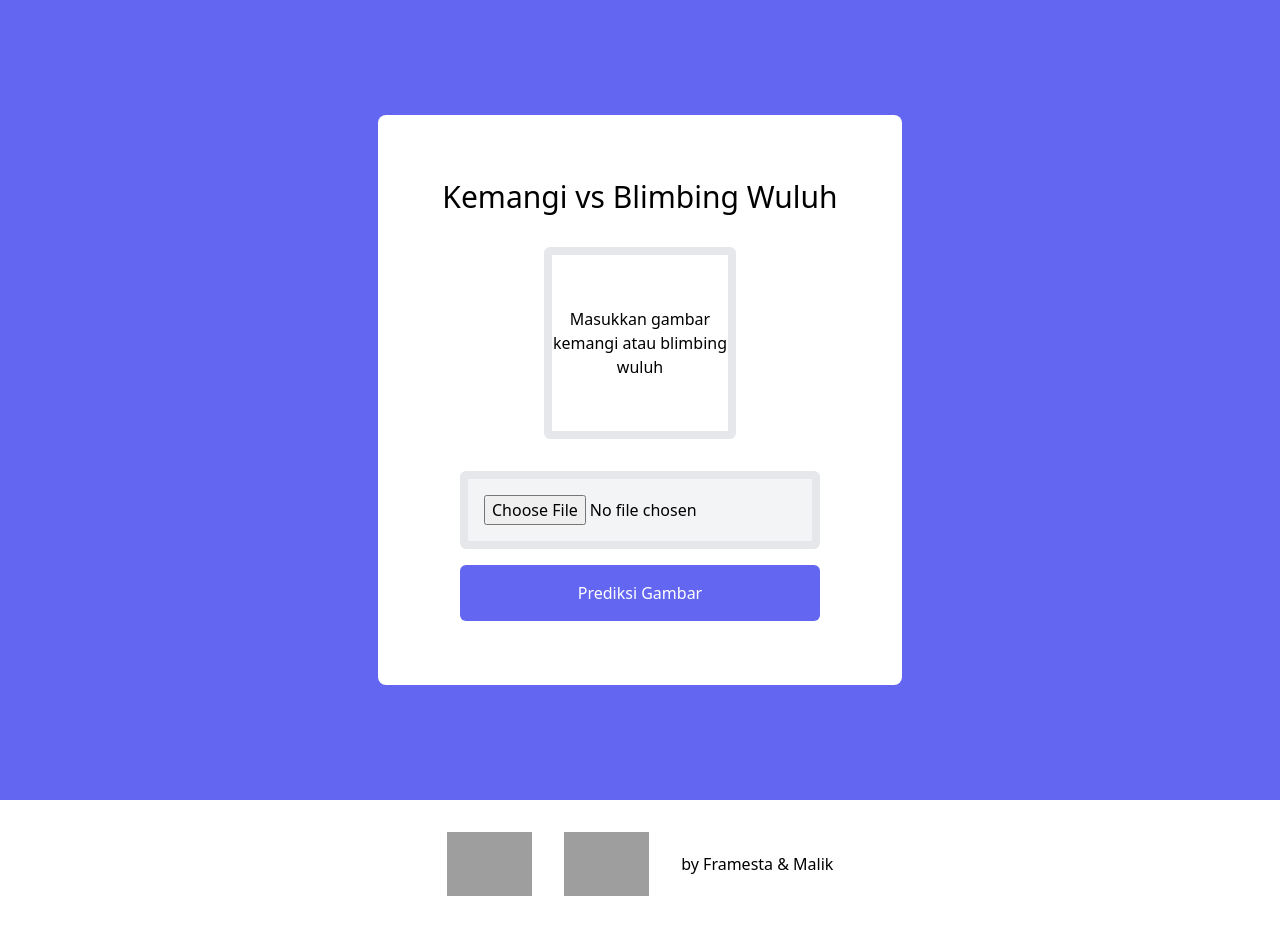
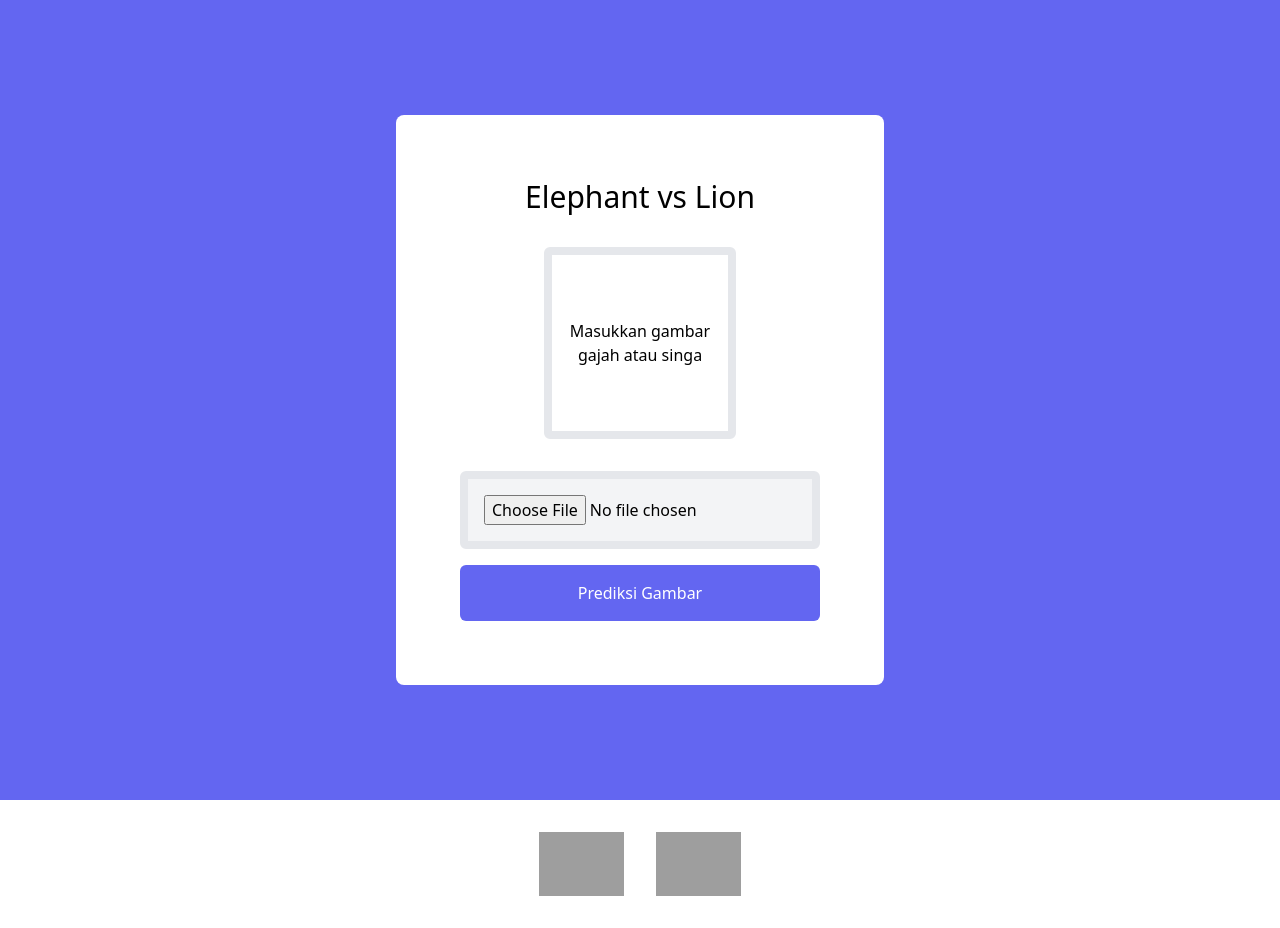
Before and after one commit to MalikNjm/web-kemangi-vs-blimbing-ai, a Flask app: page / in a window 1280 px wide. Run offline with Flask 2, Linux system fonts and the light colour scheme; grey boxes are pictures that could not be loaded.

Commit message:
Update index.html

```diff
--- a/web-leaf-classification-ai-master/templates/index.html
+++ b/web-leaf-classification-ai-master/templates/index.html
@@ -8,7 +8,7 @@
             href="https://unpkg.com/tailwindcss@^2/dist/tailwind.min.css"
             rel="stylesheet"
         />
-        <title>Kemangi vs Blimbing Wuluh</title>
+        <title>Elephant vs Lion App</title>
     </head>
     <body>
         <section
@@ -31,7 +31,7 @@
                     rounded-lg
                 "
             >
-                <h1 class="text-3xl text-bold">Kemangi vs Blimbing Wuluh</h1>
+                <h1 class="text-3xl text-bold">Elephant vs Lion</h1>
 
                 {% if uploaded_image %}
                 <img
@@ -52,7 +52,7 @@
                     "
                 >
                     <p class="text-center">
-                        Masukkan gambar kemangi atau blimbing wuluh
+                        Masukkan gambar gajah atau singa
                     </p>
                 </div>
                 {% endif %} {% if prediction %}
@@ -95,7 +95,6 @@
                 src="https://upload.wikimedia.org/wikipedia/commons/thumb/a/a2/Logo_of_Ministry_of_Communication_and_Information_Technology_of_the_Republic_of_Indonesia.svg/1200px-Logo_of_Ministry_of_Communication_and_Information_Technology_of_the_Republic_of_Indonesia.svg.png"
                 alt=""
             />
-            <p>by Framesta & Malik</p>
         </footer>
     </body>
 </html>
```
